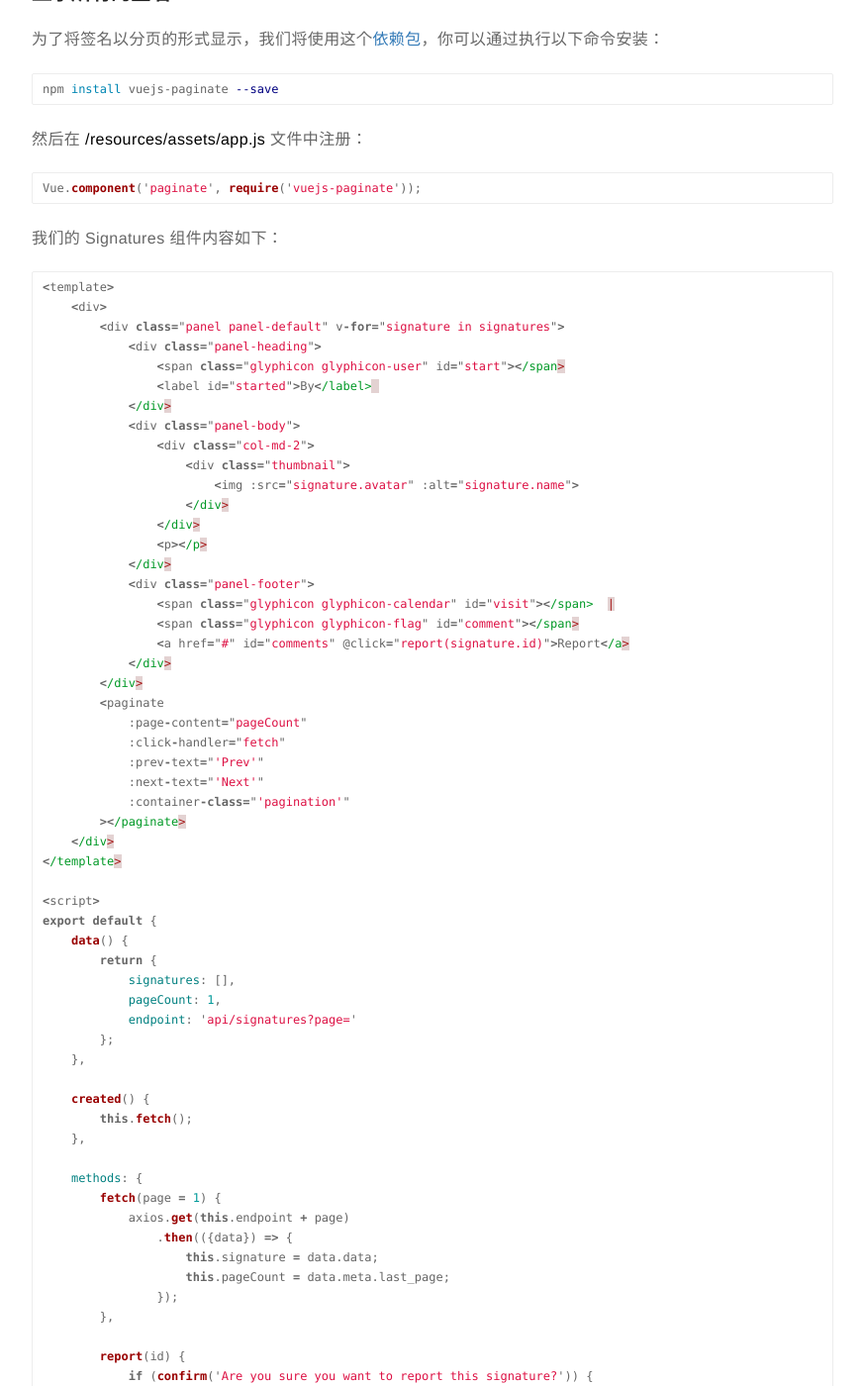
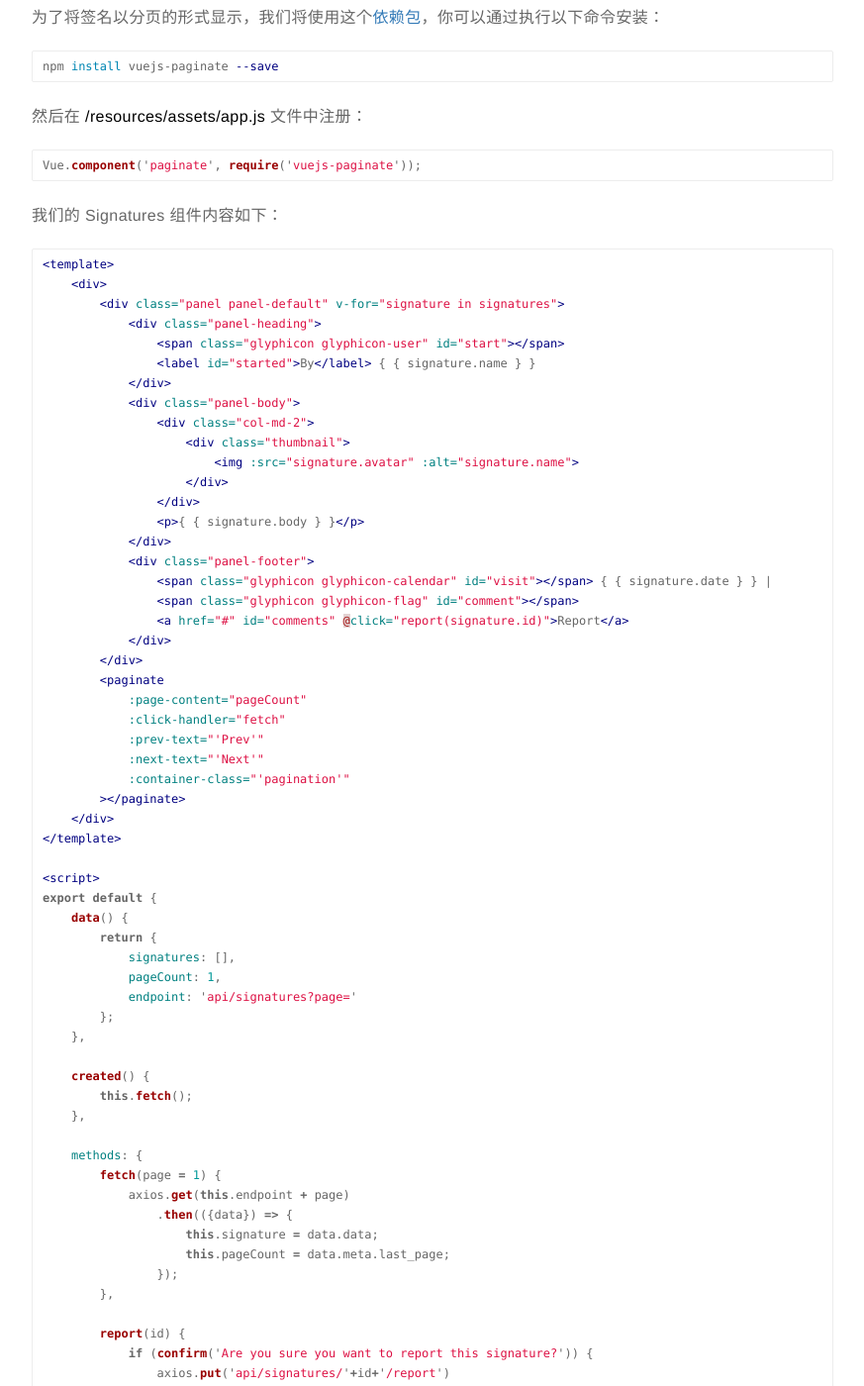
Before and after one commit to rust17/blog, a Jekyll site: the page built from _posts/2018-11-27-translation-Build-a-Guestbook-with-Laravel-and-Vue.js.markdown, in a window 1280 px wide and 1400 px high, scrolled down 14803 px. Shown: the whole window at 99% size, without its empty margins (203-1076 px from the left). Built offline with Jekyll 4.4.1, drawn with Linux system fonts in a browser that asks for light colours; comment, search, counter and statistics services are not loaded; some of the changed text lies outside the part shown.

Commit message:
update translation-Build-a-Guestbook-with-Laravel-and-Vue.js

````diff
--- a/_posts/2018-11-27-translation-Build-a-Guestbook-with-Laravel-and-Vue.js.markdown
+++ b/_posts/2018-11-27-translation-Build-a-Guestbook-with-Laravel-and-Vue.js.markdown
@@ -463,26 +463,26 @@ class SignaturesController extends Controller
 
 ```php
 <!doctype html>
-<html lang="{{ app()->getLocale() }}">
+<html lang="{ { app()->getLocale() } }">
 <head>
     <meta charset="utf-8">
     <meta http-equiv="X-UA-Compatible" content="IE=edge">
     <meta name="viewport" content="width=device-width, initial-scale=1">
     <title>Scoth.io GuestBook</title>
-    <meta name="csrf-token" content="{{ csrf_token() }}">
-    <link rel="stylesheet" type="text/css" href="{{ mix('css/app.css') }}">
+    <meta name="csrf-token" content="{ { csrf_token() } }">
+    <link rel="stylesheet" type="text/css" href="{ { mix('css/app.css') } }">
 </head>
 <body>
     <div id="app">
         <nav class="navbar navbar-findcond">
             <div class="container">
                 <div class="navbar-header">
-                    <a class="navbar-brand" href="{{ route('home') }}">GuestBook</a>
+                    <a class="navbar-brand" href="{ { route('home') } }">GuestBook</a>
                 </div>
                 <div class="collapse navbar-collapse" id="navbar">
                     <ul class="nav navbar-nav navbar-right">
                         <li class="active">
-                            <a href="{{ route('sign') }}">Sign the GuestBook</a>
+                            <a href="{ { route('sign') } }">Sign the GuestBook</a>
                         </li>
                     </ul>
                 </div>
@@ -490,7 +490,7 @@ class SignaturesController extends Controller
         </nav>
         @yield('content')
     </div>
-    <script src="{{ mix('js/app.js') }}"></script>
+    <script src="{ { mix('js/app.js') } }"></script>
 </body>
 </html>
 ```
@@ -664,7 +664,7 @@ npm run dev
 
 * Signatures.vue
 
-```js
+```html
 <template>
     <div>
         // Our HTML template
@@ -680,7 +680,7 @@ npm run dev
 
 * SignatureForm.vue
 
-```js
+```html
 <template>
     <div>
         // Our HTML template
@@ -721,13 +721,13 @@ Vue.component('paginate', require('vuejs-paginate'));
 
 我们的 Signatures 组件内容如下：
 
-```js
+```html
 <template>
     <div>
         <div class="panel panel-default" v-for="signature in signatures">
             <div class="panel-heading">
                 <span class="glyphicon glyphicon-user" id="start"></span>
-                <label id="started">By</label> {{ signature.name }}
+                <label id="started">By</label> { { signature.name } }
             </div>
             <div class="panel-body">
                 <div class="col-md-2">
@@ -735,10 +735,10 @@ Vue.component('paginate', require('vuejs-paginate'));
                         <img :src="signature.avatar" :alt="signature.name">
                     </div>
                 </div>
-                <p>{{ signature.body }}</p>
+                <p>{ { signature.body } }</p>
             </div>
             <div class="panel-footer">
-                <span class="glyphicon glyphicon-calendar" id="visit"></span> {{ signature.date }} |
+                <span class="glyphicon glyphicon-calendar" id="visit"></span> { { signature.date } } |
                 <span class="glyphicon glyphicon-flag" id="comment"></span>
                 <a href="#" id="comments" @click="report(signature.id)">Report</a>
             </div>
@@ -793,15 +793,15 @@ export default {
 </script>
 ```
 
-正如你所见，当组件创建的时候我们调用了 **fetch** 方法，并且产生了一个对在 **data object** 当中定义好的 url 的 **GET** 请求，然后我们将 api 返回的数据设置到 **signatures** 当中。
+正如你所见，当组件创建的时候我们调用了 **fetch** 方法，并且对在 **data object** 当中定义好的 url 发起一个 **GET** 请求，然后我们将 api 返回的数据设置到 **signatures** 当中。
 
-在 HTML 代码当中，我们通过迭代的方式显示 **signatures**。当用户点击报道的链接时，我们就调用 **report** 方法，并将签名的 ID 值作为一个参数，发起一个 **PUT** 请求隐藏被报道的签名记录，然后再调用 **removeSignature** 方法将该 ID 从数组中移除。
+在 HTML 代码当中，我们通过迭代的方式显示 **signatures**。当用户点击报道的链接时，我们就调用 **report** 方法，并将签名的 ID 值作为一个参数，发起一个 **PUT** 请求使得被报道的签名记录隐藏掉，然后再调用 **removeSignature** 方法将该 ID 从数组中移除。
 
 ### 签署留言板
 
 对于 **SignatureForm** 组件，我们需要添加表单，将输入框与 **data object** 绑定在一起。当用户输入了信息然后点击提交按钮之后，我们将发起一个 **POST** 请求来保存新的签名，如果保存成功，我们将改变 **saved** 属性然后重置表单，如果失败，我们将 Laravel 验证过的返回信息注入到 **assign** 变量中然后显示出来。
 
-```js
+```html
 <template>
     <div>
         <div class="alert alert-success" v-if="saved">
````
Also changed, not shown: other parts of _posts/2018-11-27-translation-Build-a-Guestbook-with-Laravel-and-Vue.js.markdown (+7 -7 lines).
